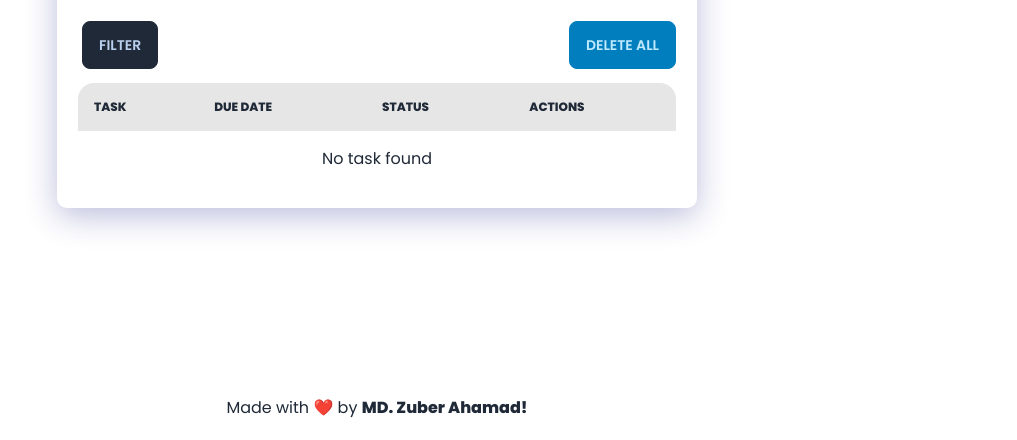
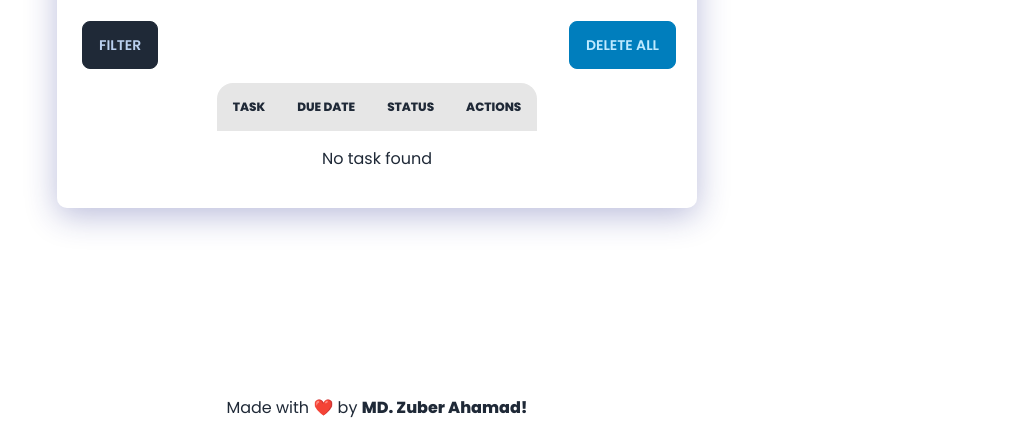
Before and after one commit to web-cracker/todo-list-app, a plain HTML site: page index.html in a window 1280 px wide. Shown: the part 360-800 px from the top of the page, without its empty margins (263-1280 px from the left). Drawn offline with nearby package versions, Linux system fonts and the light colour scheme; no server answers.

Commit message:
Update index.html

```diff
--- a/index.html
+++ b/index.html
@@ -84,7 +84,7 @@
                 Delete All
             </button>
         </div>
-
+        <div class="table-wrapper">
             <table class="table w-full">
                 <thead>
                     <tr>
@@ -97,6 +97,7 @@
                 <tbody class="todos-list-body">
                 </tbody>
             </table>
+        </div>
 
     </div>
     <div class="theme-switcher">
```
Lines whose indentation alone changed are shown as unchanged.
